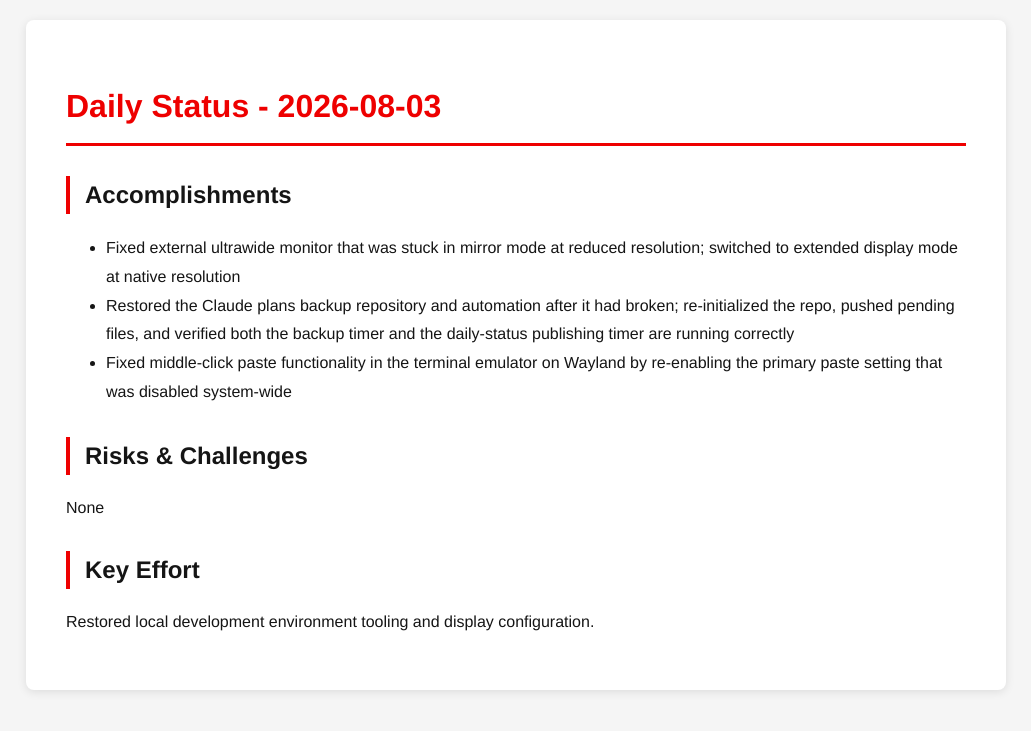
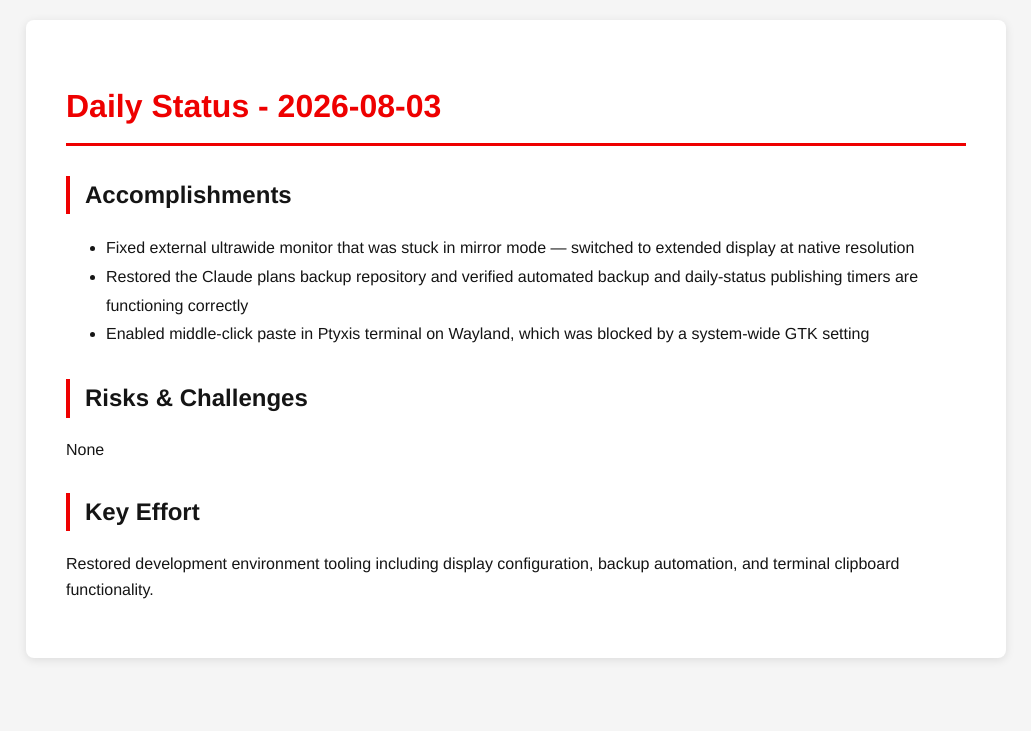
Before and after one commit to tzvatot/daily-status, a Jekyll site: the page built from 2026-08-03.md, in a window 1280 px wide. Shown: the top 731 px of the page, without its empty margins (124-1155 px from the left). Built offline with Jekyll 4.4.1, drawn with Linux system fonts in a browser that asks for light colours.

Commit message:
Daily status update - 2026-08-03

```diff
--- a/2026-08-03.md
+++ b/2026-08-03.md
@@ -7,12 +7,12 @@ date: 2026-08-03
 # Daily Status - 2026-08-03
 
 ## Accomplishments
-- Fixed external ultrawide monitor that was stuck in mirror mode at reduced resolution; switched to extended display mode at native resolution
-- Restored the Claude plans backup repository and automation after it had broken; re-initialized the repo, pushed pending files, and verified both the backup timer and the daily-status publishing timer are running correctly
-- Fixed middle-click paste functionality in the terminal emulator on Wayland by re-enabling the primary paste setting that was disabled system-wide
+- Fixed external ultrawide monitor that was stuck in mirror mode — switched to extended display at native resolution
+- Restored the Claude plans backup repository and verified automated backup and daily-status publishing timers are functioning correctly
+- Enabled middle-click paste in Ptyxis terminal on Wayland, which was blocked by a system-wide GTK setting
 
 ## Risks & Challenges
 None
 
 ## Key Effort
-Restored local development environment tooling and display configuration.
+Restored development environment tooling including display configuration, backup automation, and terminal clipboard functionality.
```
